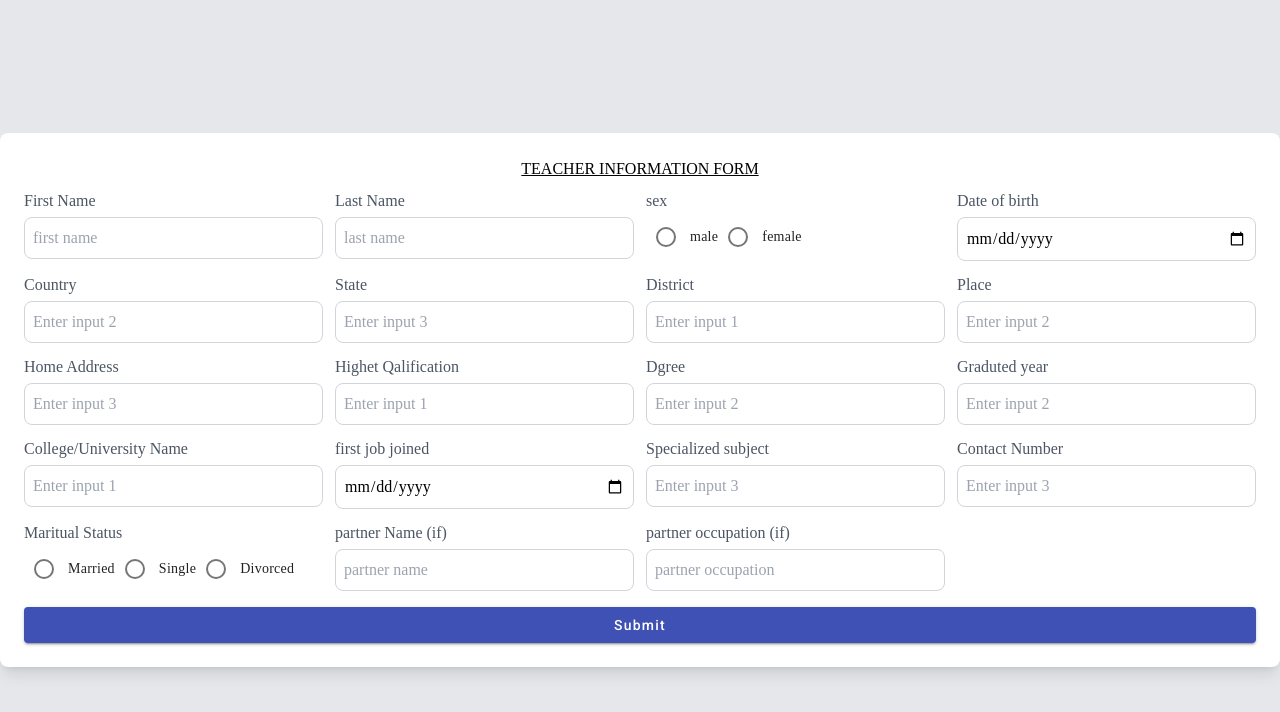
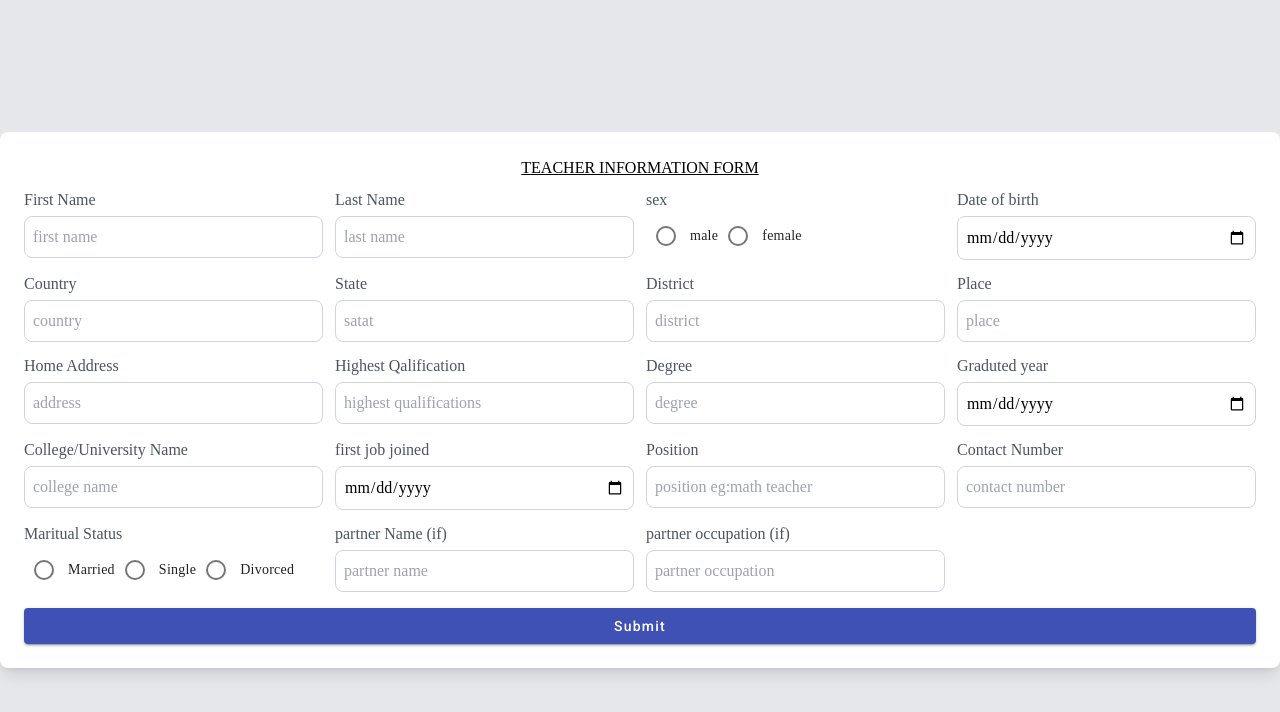
Before and after one commit to muhammedrifankallayi/School-Management, an Angular app: page /teacher in a window 1280 px wide. Shown: the top 712 px of the page. Built offline with nearby package versions, Linux system fonts and the light colour scheme.

Commit message:
teacher detail-form completed ui sec

```diff
--- a/src/app/views/teachers-portal/teachers-details-form/teachers-details-form.component.html
+++ b/src/app/views/teachers-portal/teachers-details-form/teachers-details-form.component.html
@@ -26,52 +26,52 @@
                 </div>
                 <div>
                     <label for="input2" class="block mb-1 text-gray-600">Country</label>
-                    <input type="text" name="input2" id="input2" placeholder="Enter input 2" required class="w-full p-2 border border-gray-300 rounded-lg">
+                    <input type="text" name="input2" id="input2" placeholder="country" required class="w-full p-2 border border-gray-300 rounded-lg">
                 </div>
                 <div>
                     <label for="input3" class="block mb-1 text-gray-600">State</label>
-                    <input type="text" name="input3" id="input3" placeholder="Enter input 3" required class="w-full p-2 border border-gray-300 rounded-lg">
+                    <input type="text" name="input3" id="input3" placeholder="satat" required class="w-full p-2 border border-gray-300 rounded-lg">
                 </div>
                 <div>
                     <label for="input1" class="block mb-1 text-gray-600">District</label>
-                    <input type="text" name="input1" id="input1" placeholder="Enter input 1" required class="w-full p-2 border border-gray-300 rounded-lg">
+                    <input type="text" name="input1" id="input1" placeholder="district" required class="w-full p-2 border border-gray-300 rounded-lg">
                 </div>
                 <div>
                     <label for="input2" class="block mb-1 text-gray-600">Place</label>
-                    <input type="text" name="input2" id="input2" placeholder="Enter input 2" required class="w-full p-2 border border-gray-300 rounded-lg">
+                    <input type="text" name="input2" id="input2" placeholder="place" required class="w-full p-2 border border-gray-300 rounded-lg">
                 </div>
                 <div>
                     <label for="input3" class="block mb-1 text-gray-600">Home Address</label>
-                    <input type="text" name="input3" id="input3" placeholder="Enter input 3" required class="w-full p-2 border border-gray-300 rounded-lg">
+                    <input type="text" name="input3" id="input3" placeholder="address" required class="w-full p-2 border border-gray-300 rounded-lg">
                 </div>
                 <div>
-                    <label for="input1" class="block mb-1 text-gray-600">Highet Qalification</label>
-                    <input type="text" name="input1" id="input1" placeholder="Enter input 1" required class="w-full p-2 border border-gray-300 rounded-lg">
+                    <label for="input1" class="block mb-1 text-gray-600">Highest Qalification</label>
+                    <input type="text" name="input1" id="input1" placeholder="highest qualifications" required class="w-full p-2 border border-gray-300 rounded-lg">
                 </div>
                 <div>
-                    <label for="input2" class="block mb-1 text-gray-600">Dgree</label>
-                    <input type="text" name="input2" id="input2" placeholder="Enter input 2" required class="w-full p-2 border border-gray-300 rounded-lg">
+                    <label for="input2" class="block mb-1 text-gray-600">Degree</label>
+                    <input type="text" name="input2" id="input2" placeholder="degree" required class="w-full p-2 border border-gray-300 rounded-lg">
                 </div>
                 <div>
                     <label for="input2" class="block mb-1 text-gray-600">Graduted year</label>
-                    <input type="text" name="input2" id="input2" placeholder="Enter input 2" required class="w-full p-2 border border-gray-300 rounded-lg">
+                    <input type="date" name="input2" id="input2" placeholder="Gratuated year" required class="w-full p-2 border border-gray-300 rounded-lg">
                 </div>
                 <div>
                     <label for="input1" class="block mb-1 text-gray-600">College/University Name</label>
-                    <input type="text" name="input1" id="input1" placeholder="Enter input 1" required class="w-full p-2 border border-gray-300 rounded-lg">
+                    <input type="text" name="input1" id="input1" placeholder="college name" required class="w-full p-2 border border-gray-300 rounded-lg">
                 </div>
                 <div>
                     <label for="date" class="block mb-1 text-gray-600">  first job joined</label>
                     <input type="date" name="date" id="date" required class="w-full p-2 border border-gray-300 rounded-lg">
                 </div>
                 <div>
-                    <label for="input3" class="block mb-1 text-gray-600">Specialized subject</label>
-                    <input type="text" name="input3" id="input3" placeholder="Enter input 3" required class="w-full p-2 border border-gray-300 rounded-lg">
+                    <label for="input3" class="block mb-1 text-gray-600">Position</label>
+                    <input type="text" name="input3" id="input3" placeholder="position eg:math teacher" required class="w-full p-2 border border-gray-300 rounded-lg">
                 </div>
 
                 <div>
                     <label for="input3" class="block mb-1 text-gray-600">Contact Number</label>
-                    <input type="text" name="input3" id="input3" placeholder="Enter input 3" required class="w-full p-2 border border-gray-300 rounded-lg">
+                    <input type="text" name="input3" id="input3" placeholder="contact number" required class="w-full p-2 border border-gray-300 rounded-lg">
                 </div>
                 <div>
                     <label for="input2" class="block mb-1 text-gray-600">Maritual Status</label>
```
